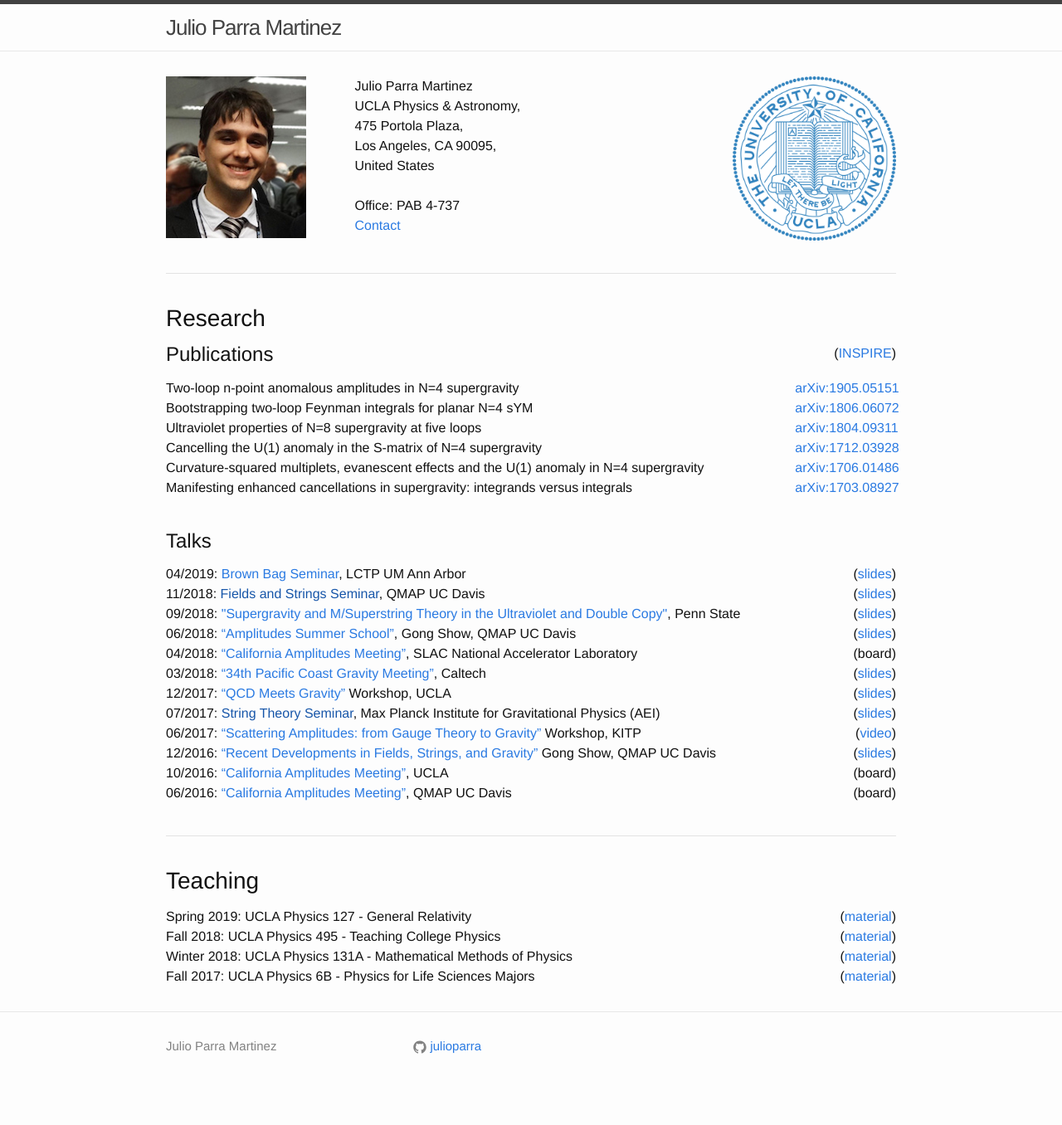
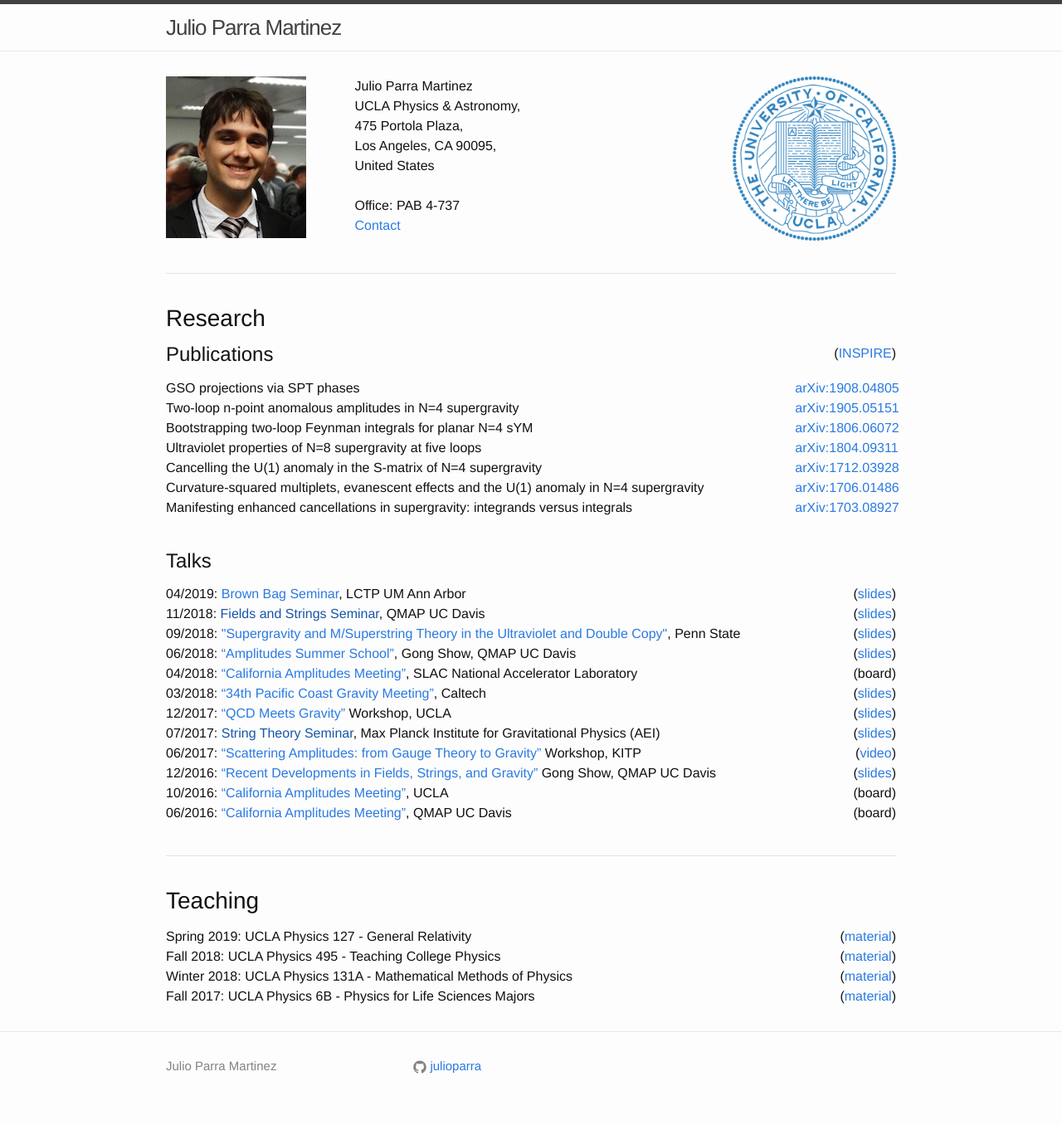
Before and after one commit to julioparra/julioparra.github.io, a Jekyll site: the page built from index.md, in a window 1280 px wide. Shown: the whole page at 83% size. Built offline with Jekyll 4.4.1, drawn with Linux system fonts in a browser that asks for light colours; nearby versions of some CDN libraries; before the commit the page ends 1332 px from its top, so only the background shows below that.

Commit message:
Added latest publication

```diff
--- a/index.md
+++ b/index.md
@@ -30,6 +30,10 @@ Office: PAB 4-737 <br>
   <div class="row">
     <div class="col-md-10 col-0"> <h4> Publications </h4> </div>
     <div class="col-md-2 col-12" style="vertical-align: middle; text-align:right"> (<a href="http://inspirehep.net/author/profile/J.Parra.Martinez.1">INSPIRE</a>) </div>
+  </div>
+  <div class="row">
+    <div class="col-md-10 col-0"> GSO projections via SPT phases </div>
+    <div class="col-md-2 col-12" style="text-align:right"> <a href="https://arxiv.org/abs/1908.04805">arXiv:1908.04805</a> </div>
   </div>
   <div class="row">
     <div class="col-md-10 col-0"> Two-loop n-point anomalous amplitudes in N=4 supergravity  </div>
```
